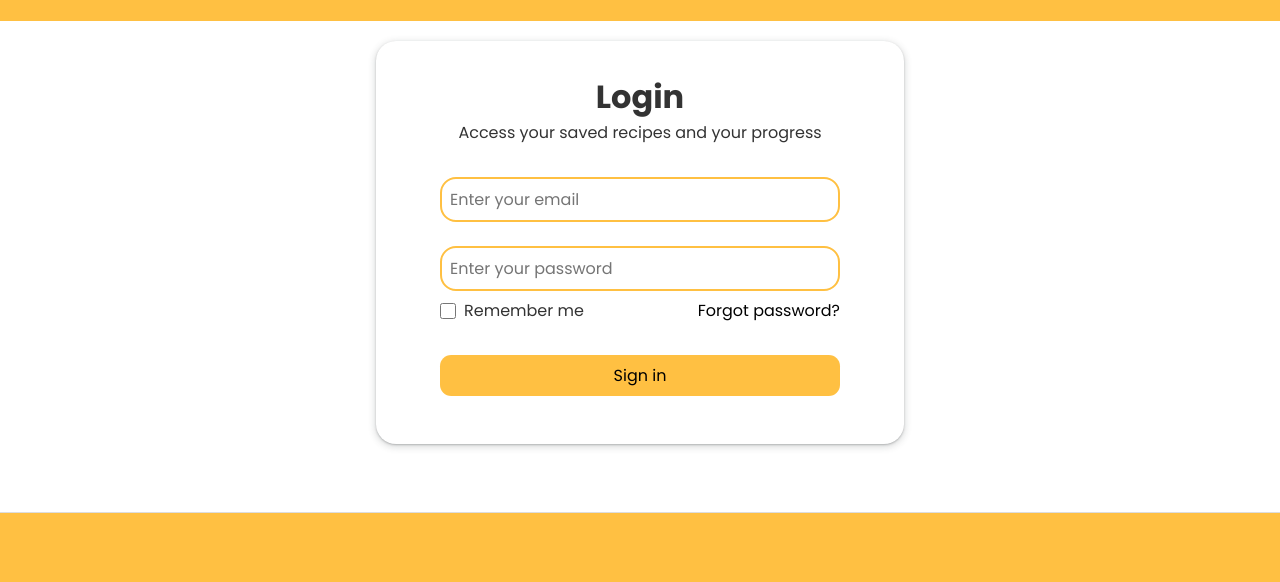
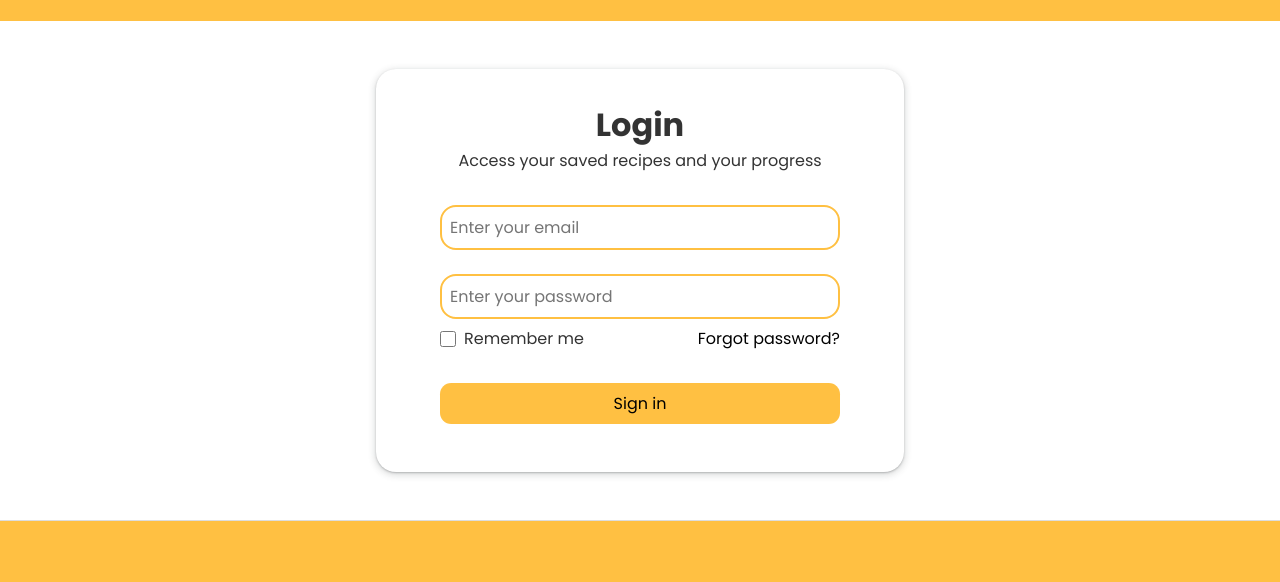
Before and after one commit to Militaseeee/namCol_frontend, a website built with Vite: page index.html in a window 1280 px wide. Both pictures are taken after a click on the button "SIGN IN". Shown: the part 79-661 px from the top of the page. Built offline with nearby package versions, Linux system fonts and the light colour scheme.

Commit message:
fix style login

```diff
--- a/src/pages/login/style.css
+++ b/src/pages/login/style.css
@@ -6,6 +6,7 @@
     justify-content: center;
     align-items: center;
     height: 100%;
+    margin-top: 3rem;
 }
 
 .card-login {
@@ -14,6 +15,7 @@
     padding: 2rem 4rem;
     width: 100%;
     max-width: 33rem;
+    margin: 0 2rem;
 }
 
 .header-login h1 {
```
